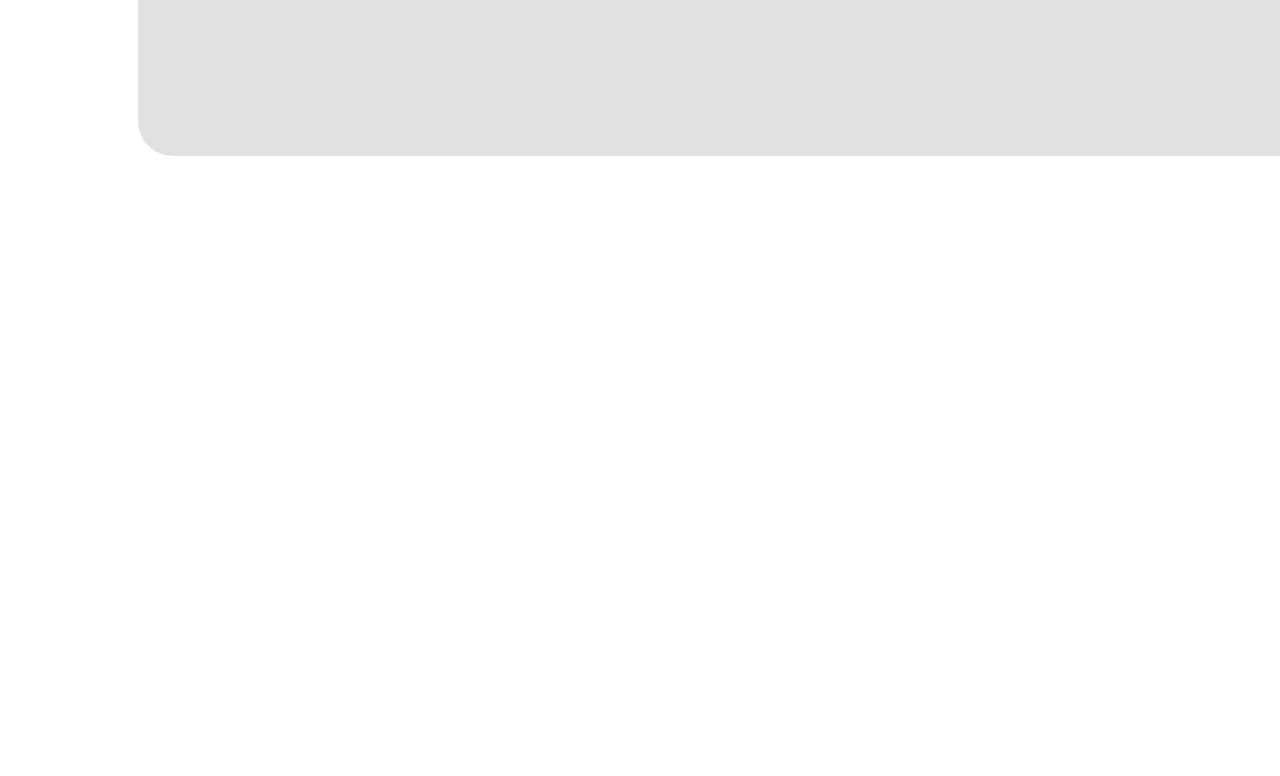
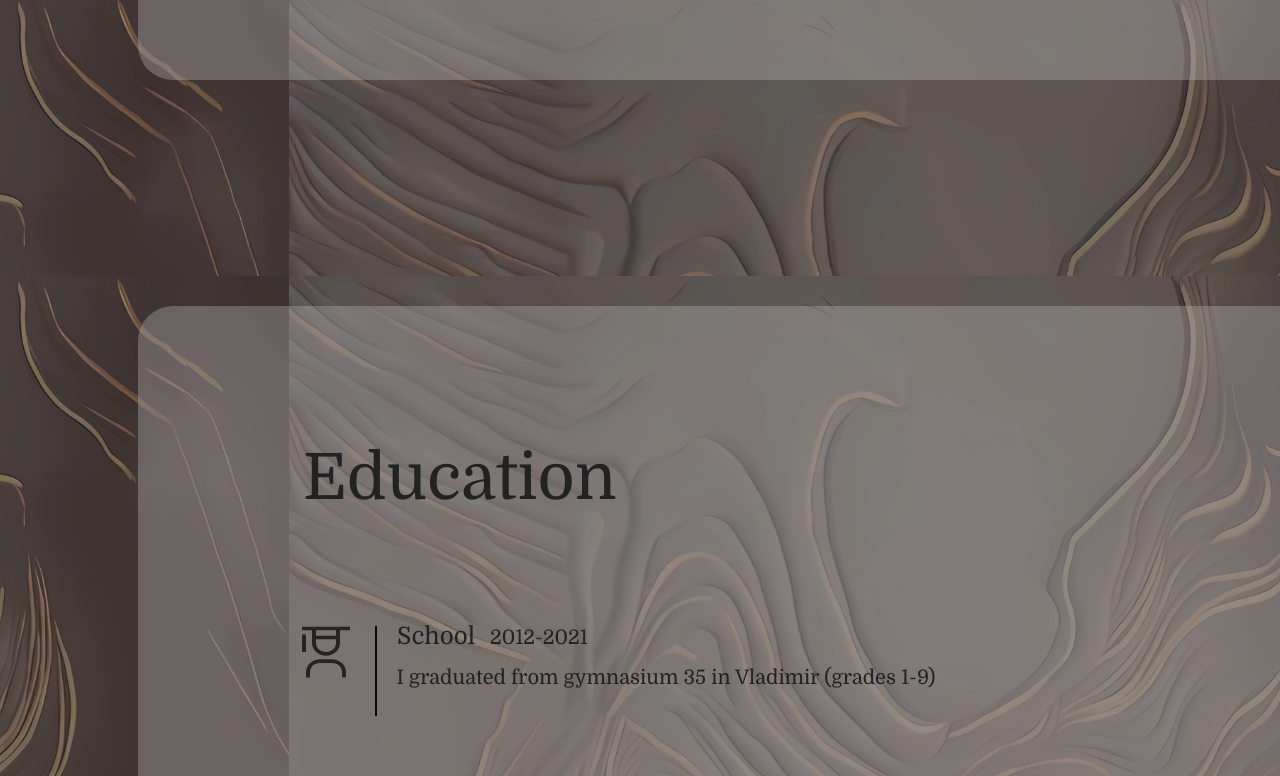
Before and after one commit to Leryamerlennn/Portfolio, a plain HTML site: page index.html in a window 1280 px wide. Shown: the part 1884-2660 px from the top of the page. Before the commit the page ends 2160 px from the top, so only its background shows below. Drawn offline with Linux system fonts and the light colour scheme.

Commit message:
parallax DONE

```diff
--- a/index.html
+++ b/index.html
@@ -1,6 +1,9 @@
 <!DOCTYPE html>
 <html lang="en">
+
+
 <head>
+
     <link rel="preconnect" href="https://fonts.googleapis.com">
     <link rel="preconnect" href="https://fonts.gstatic.com" crossorigin>
     <link href="https://fonts.googleapis.com/css2?family=Domine&display=swap" rel="stylesheet">
@@ -11,25 +14,30 @@
     <title>Portfolio</title>
 </head>
 <body>
+
+<!-- Использование тега <main> для того чтоб cказать где начинается код программы-->
+
+<div class="background">
     <!-- Панель навигации всегда отображается тегом <nav>-->
     <nav>
         <div class="navigation">
             <ul>
                 <li><a class="home" href="#home">Home</a></li>
                 <li><a href="#about" class="about_me">About me</a></li>
-            <li><a href="#" class="education">Education</a></li>
+                <li><a href="#education" class="education">Education</a></li>
                 <li><a href="#" class="skills">Skills</a></li>
                 <li><a href="#" class="contacts">Contacts</a></li>
             </ul>
         </div>
     </nav>
-<!-- Использование тега <main> для того чтоб cказать где начинается код программы-->
+</div>
 
 <main>
-    <img class="main_photo"  src="src/photo.png" alt="">
-    <div class="container_first_page" id="home">
 
-        <!--Field for text-->
+    <div class="container">
+        <div class="container_first_page" id="home" >
+
+            <!--1 page-->
 
             <div class="Rectangle_background"></div>
             <div class="text_name">
@@ -52,8 +60,11 @@
 
         <!--2 page-->
 
-    <div class="container_second_page" id="about">
-        <div class="Rectangle_background_2"></div>
+        <div class="container_second_page"  id="about">
+            <div class="Rectangle_background_2">
+
+            </div>
+
             <h1 class="head">Who am I?</h1>
             <div class="line2"></div>
             <div class="spheres">
@@ -67,6 +78,36 @@
 
             </div>
         </div>
+
+        <!--3 page-->
+        <div class="container_third_page"  id="education">
+            <div class="Rectangle_background_3"></div>
+            <div class="text_education">
+                <h1 class="head_education">Education</h1>
+                <!--School-->
+                <div class="school_inform">
+                    <h6 class="text_school">School</h6>
+                    <span class="years_school">2012-2021</span>
+                    <span class="school_info">I graduated from gymnasium 35 in Vladimir (grades 1-9)</span>
+                    <svg class="icons_1" xmlns="http://www.w3.org/2000/svg" width="64" height="58" viewBox="0 0 64 58" fill="none">
+                        <g opacity="0.9">
+                            <path d="M52 54.375H48V48.9375C47.9968 46.5349 46.9422 44.2314 45.0676 42.5325C43.1929 40.8336 40.6512 39.8779 38 39.875H26C23.3488 39.8779 20.8071 40.8336 18.9324 42.5325C17.0578 44.2314 16.0032 46.5349 16 48.9375V54.375H12V48.9375C12.0042 45.5737 13.4806 42.3489 16.1052 39.9703C18.7298 37.5918 22.2883 36.2538 26 36.25H38C41.7117 36.2538 45.2702 37.5918 47.8948 39.9703C50.5194 42.3489 51.9958 45.5737 52 48.9375V54.375ZM10 10.875C9.46957 10.875 8.96086 11.066 8.58579 11.4059C8.21071 11.7458 8 12.2068 8 12.6875V29H12V12.6875C12 12.2068 11.7893 11.7458 11.4142 11.4059C11.0391 11.066 10.5304 10.875 10 10.875Z" fill="black" fill-opacity="0.9"/>
+                            <path d="M8 3.625V7.25H18V19.9375C18 23.3024 19.475 26.5295 22.1005 28.9089C24.726 31.2883 28.287 32.625 32 32.625C35.713 32.625 39.274 31.2883 41.8995 28.9089C44.525 26.5295 46 23.3024 46 19.9375V7.25H56V3.625H8ZM22 7.25H42V12.6875H22V7.25ZM32 29C29.3478 29 26.8043 28.0452 24.9289 26.3457C23.0536 24.6461 22 22.341 22 19.9375V16.3125H42V19.9375C42 22.341 40.9464 24.6461 39.0711 26.3457C37.1957 28.0452 34.6522 29 32 29Z" fill="black" fill-opacity="0.9"/>
+                        </g>
+                    </svg>
+                    <div class="line4"></div>
+                </div>
+                <!--Economic Lyceum-->
+                <div class="Lyceum_inform">
+
+                </div>
+
+            </div>
+
+        </div>
+
+    </div>
+
 </main>
 
 
--- a/style.css
+++ b/style.css
@@ -1,24 +1,25 @@
-
-
-.main_photo{
+.background{
+    background-image: url("src/photo_background_last.jpeg");
+    background-attachment: fixed;
+    background-size: cover;
+    background-repeat: no-repeat;
     width: 1920px;
     height: 1080px;
-
+    background-position: center;
 
 }
+/*parallax for 2 and 3 pages (можно добавить .container,----)*/
 
-.Rectangle_background{
-    width: 1644px;
-    height: 814px;
-    flex-shrink: 0;/* как элементы будут сжиматься относительно друг друга при уменьшении контейнера*/
-    border-radius: 35px;
-    opacity: 0.5; /* уровень прозрачности*/
-    background: rgba(178, 176, 176, 0.76);
-    /*отступы от краев*/
-    left: 138px;
-    top: 146px;
-    position: absolute;
+.container_second_page, .container_third_page{
+    background-image: url("src/photo_background_last.jpeg");
+    background-attachment: fixed;
+    background-size: cover;
+    background-repeat: no-repeat;
+    background-position: center;
+    width: 1920px;
+    height: 1080px;
 }
+/*navigation*/
 .navigation{
     left: 492px;
     top: 54px;
@@ -36,8 +37,25 @@
     font-weight: 400;
     line-height: normal;
     text-decoration: none;
+
 }
 
+/*1 page*/
+
+.Rectangle_background{
+
+    width: 1644px;
+    height: 780px;
+    flex-shrink: 0;/* как элементы будут сжиматься относительно друг друга при уменьшении контейнера*/
+    border-radius: 35px;
+    opacity: 0.5; /* уровень прозрачности*/
+    background: rgba(178, 176, 176, 0.76);
+    /*отступы от краев*/
+    left: 138px;
+    top: 146px;
+    position: absolute;
+
+}
 .text_name {
     display: flex;
     flex-flow: column;
@@ -85,11 +103,8 @@
     line-height: normal;
     opacity: 0.9;
 }
+/*2 page*/
 
-.container_second_page{
-    width: 1920px;
-    height: 1080px;
-}
 .Rectangle_background_2{
     width: 1644px;
     height: 814px;
@@ -99,14 +114,14 @@
     background: rgba(178, 176, 176, 0.76);
     /*отступы от краев*/
     left: 138px;
-    top: 146px;
+    top: 70px;
     position: relative;
 
 }
 
 .head{
     left: 335px;
-    top: -550px;
+    top: -600px;
     color: #1E1E1E;
     font-family: Domine,serif;
     font-size: 64px;
@@ -119,7 +134,7 @@
 
 .line2{
     left: 335px;
-    top: -466px;
+    top: -515px;
     width: 2px;
     height: 380px;
     background: #000;
@@ -127,7 +142,7 @@
 }
 .spheres{
     left: 394px;
-    top: -840px;
+    top: -888px;
     position: relative;
 
 }
@@ -314,3 +329,71 @@
     visibility: visible;
     opacity: 1;
 }
+
+/* 3 page*/
+.Rectangle_background_3{
+    width: 1644px;
+    height: 814px;
+    flex-shrink: 0;/* как элементы будут сжиматься относительно друг друга при уменьшении контейнера*/
+    border-radius: 35px;
+    opacity: 0.5; /* уровень прозрачности*/
+    background: rgba(178, 176, 176, 0.76);
+    /*отступы от краев*/
+    left: 138px;
+    top: 30px;
+    position: relative;
+}
+.text_education{
+    color: #1E1E1E;
+    font-family: Domine, serif;
+    font-style: normal;
+    font-weight: 400;
+    line-height: normal;
+    opacity: 0.95;
+}
+/*блок со школой*/
+.head_education{
+    left: 303px;
+    top: -649px;
+    position: relative;
+    font-size: 64px;
+}
+.text_school{
+    font-size: 24px;
+    position: relative;
+    left: 397px;
+    top: -541px;
+}
+.icons_1{
+    left: -350px;
+    top: -568px;
+    position: relative;
+    width: 64px;
+    height: 58px;
+    flex-shrink: 0;
+    opacity: 0.9;
+}
+.years_school{
+    font-size: 20px;
+    position: relative;
+    top: -605px;
+    left: 490px;
+}
+.school_info{
+    font-size: 20px;
+    position: relative;
+    left: 295px;
+    top: -565px;
+}
+
+
+.line4{
+    width: 2px;
+    height: 90px;
+    background: #000;
+    left: 375px;
+    top: -628px;
+    position: relative;
+}
+
+/*блок с лицеем*/
```
Also changed, not shown: src/photo_background_last.jpeg (added). Lines whose indentation alone changed are shown as unchanged.
